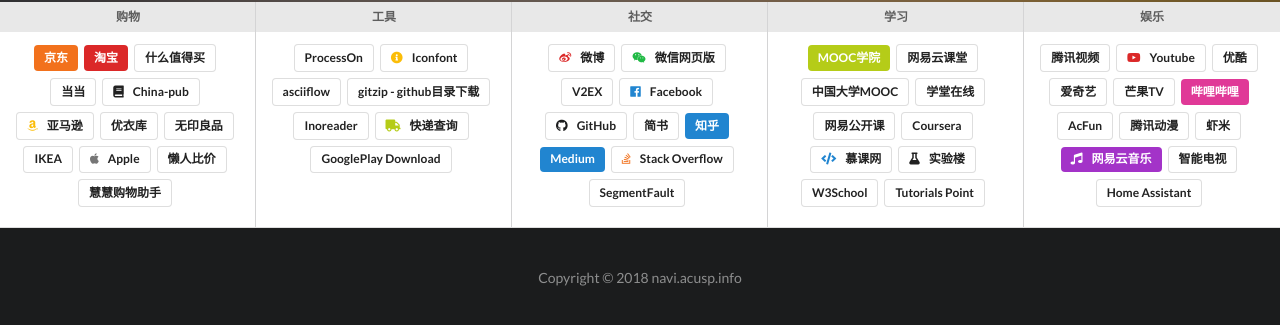
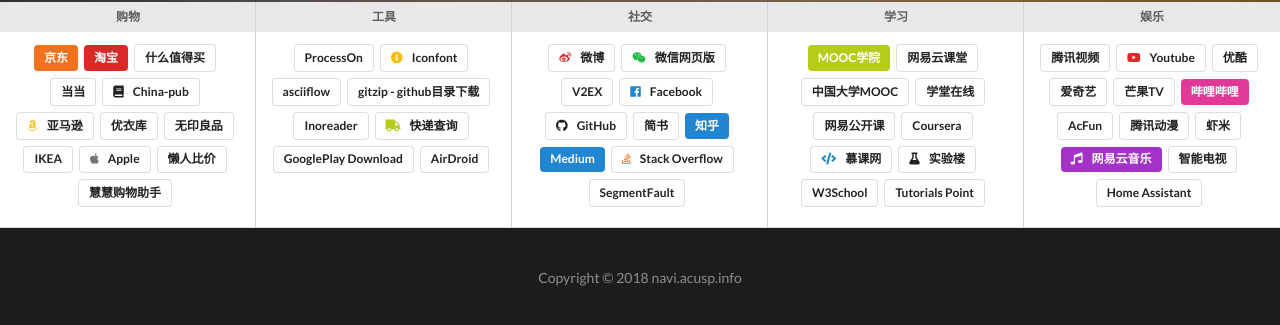
Before and after one commit to acusp/AC-Navi, a Jekyll site: the page built from index.html, in a window 1280 px wide. Shown: the part 657-982 px from the top of the page. Built offline with Jekyll 4.4.1, drawn with Linux system fonts in a browser that asks for light colours; comment, search, counter and statistics services are not loaded.

Commit message:
Add airdroid link

```diff
--- a/_data/home_links.yml
+++ b/_data/home_links.yml
@@ -85,6 +85,10 @@
     - name: GooglePlay Download
       style: basic
       url: http://apk-dl.com/
+
+    - name: AirDroid
+      style: basic
+      url: http://web.airdroid.com/
 
 
   - category: 社交
```
